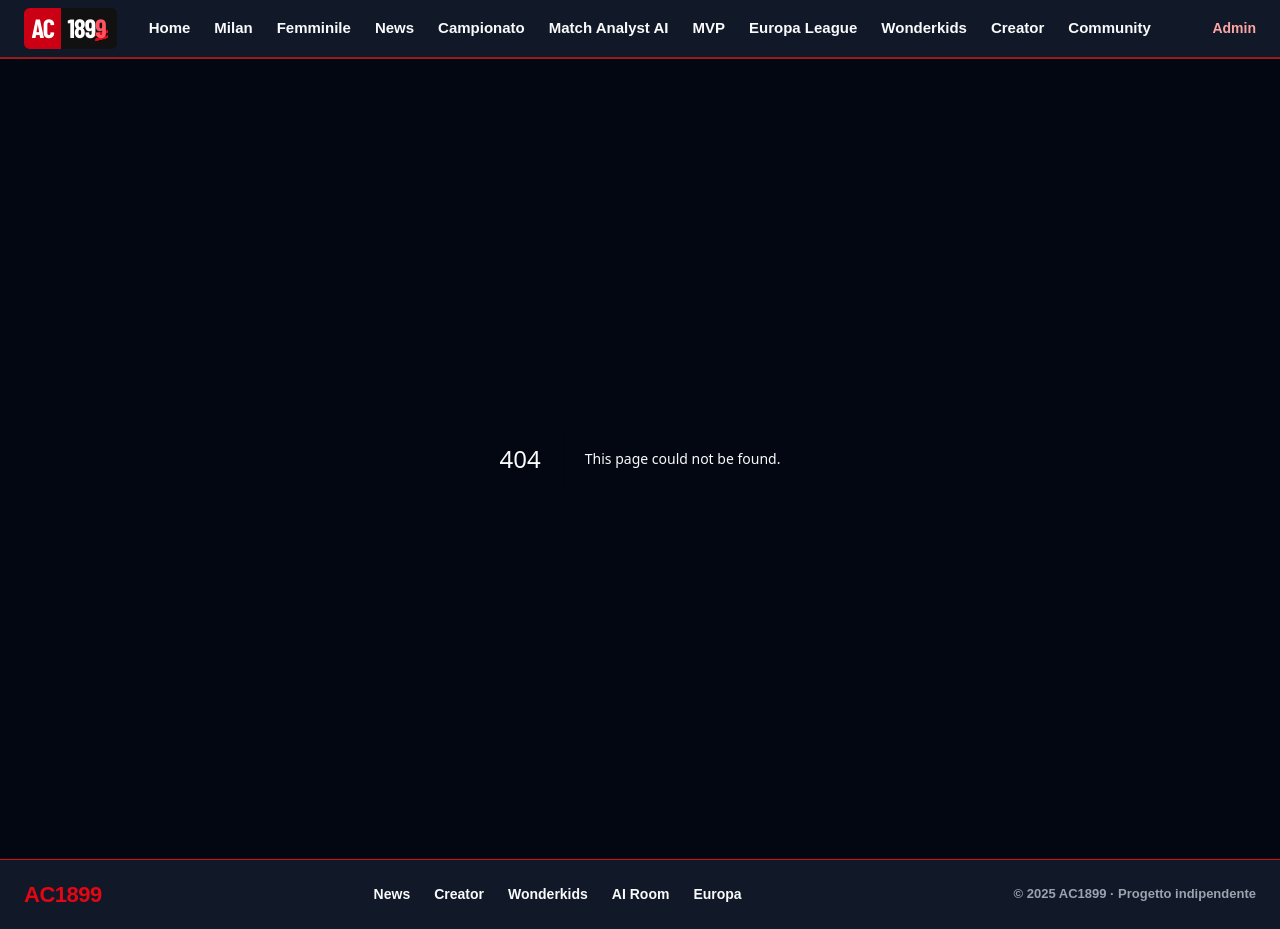
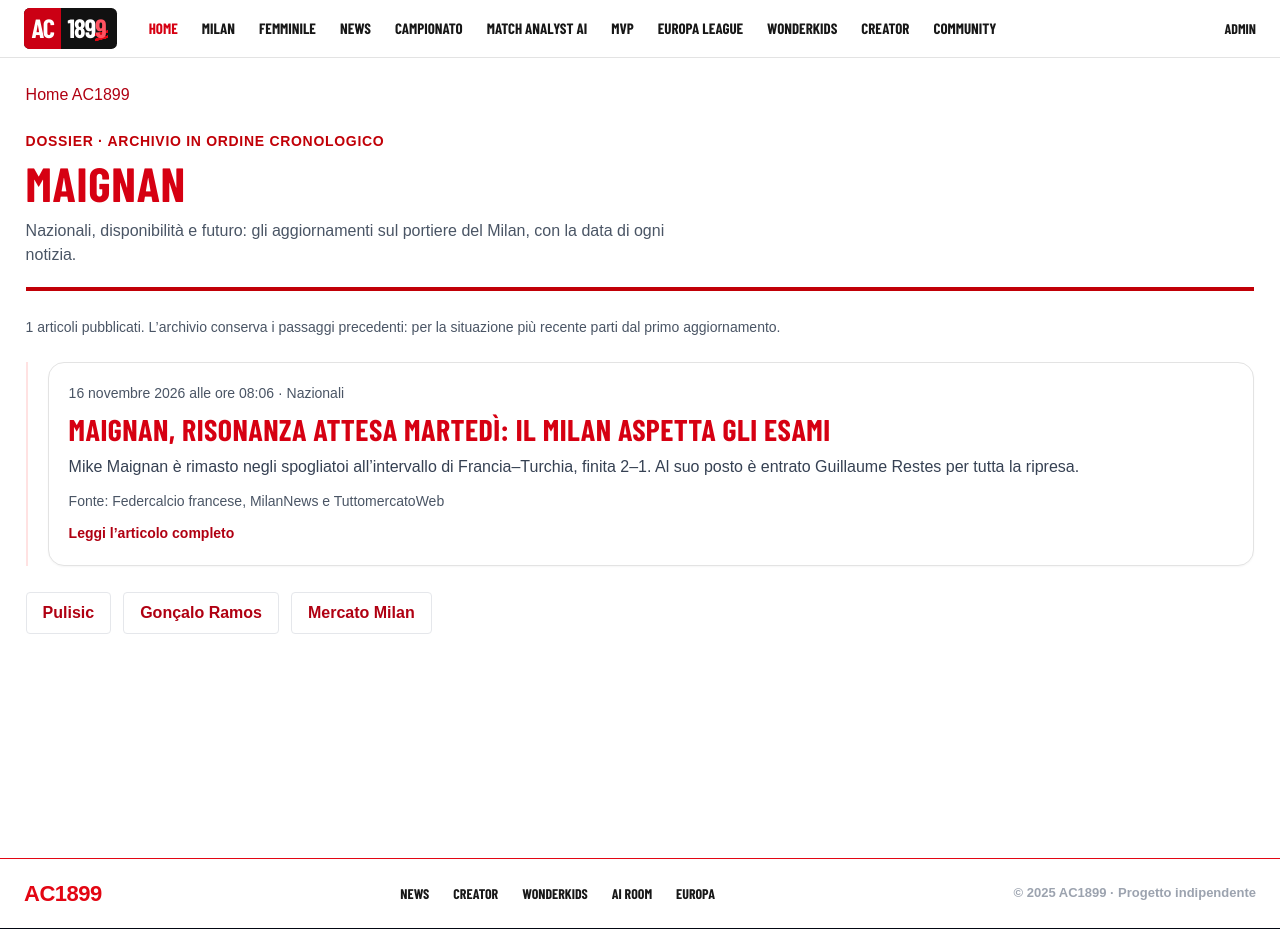
Before and after one commit to giuseppemastrapasqua/ac1899-v2, a Next.js app: page /dossier/maignan in a window 1280 px wide. Before the commit this address had no page. Built offline with nearby package versions, Linux system fonts and the light colour scheme; no server answers; a web font is replaced by a local one.

Commit message:
Add player dossiers and related reading to connect the news archive

```diff
--- /dev/null
+++ b/app/dossier/[topic]/page.tsx
@@ -0,0 +1,32 @@
+import Link from "next/link";
+import { notFound } from "next/navigation";
+import type { Metadata } from "next";
+import { cache } from "react";
+import NewsAutoRefresh from "../../../components/NewsAutoRefresh";
+import { getLocalNews, localNewsHref } from "../../../lib/local-news";
+
+const topics: Record<string, { title: string; description: string; matches: RegExp }> = {
+  maignan: { title: "Maignan", description: "Nazionali, disponibilità e futuro: gli aggiornamenti sul portiere del Milan, con la data di ogni notizia.", matches: /maignan/i },
+  pulisic: { title: "Pulisic", description: "Il percorso di Christian Pulisic tra Milan e Stati Uniti, attraverso gli articoli pubblicati.", matches: /pulisic/i },
+  ramos: { title: "Gonçalo Ramos", description: "Le notizie sull’attaccante tra Milan, Portogallo e rendimento in campo.", matches: /ramos/i },
+  mercato: { title: "Mercato Milan", description: "Trattative, rinnovi e scenari: la cronologia degli articoli. Le indiscrezioni restano tali finché non arriva una conferma ufficiale.", matches: /mercato|endrick|tresoldi|prestito|trasferiment|rinnovo/i },
+};
+const readNews = cache(getLocalNews);
+export async function generateMetadata({ params }: { params: Promise<{ topic: string }> }): Promise<Metadata> {
+  const { topic } = await params;
+  const dossier = topics[topic];
+  return dossier ? { title: `Dossier ${dossier.title}`, description: dossier.description, alternates: { canonical: `/dossier/${topic}` } } : { robots: { index: false } };
+}
+export default async function DossierPage({ params }: { params: Promise<{ topic: string }> }) {
+  const { topic } = await params;
+  const dossier = topics[topic];
+  if (!dossier) notFound();
+  const stories = (await readNews()).filter(story => dossier.matches.test(story.title + " " + story.category)).sort((a, b) => Date.parse(b.date) - Date.parse(a.date));
+  return <main className="ac1899-home min-h-screen"><NewsAutoRefresh /><div className="home-section-inner max-w-4xl">
+    <header className="border-b-4 border-red-700 pb-5"><Link href="/">Home AC1899</Link><p className="mt-6 text-sm font-bold uppercase tracking-wider text-red-700">Dossier · archivio in ordine cronologico</p><h1 className="mt-2 text-5xl">{dossier.title}</h1><p className="mt-3 max-w-2xl text-gray-600">{dossier.description}</p></header>
+    <p className="text-sm text-gray-600">{stories.length} articoli pubblicati. L’archivio conserva i passaggi precedenti: per la situazione più recente parti dal primo aggiornamento.</p>
+    <ol className="space-y-5 border-l-2 border-red-100 pl-5">{stories.map(story => <li key={story.id} className="ac1899-box p-5"><p className="text-sm text-gray-600"><time dateTime={story.date}>{new Date(story.date).toLocaleString("it-IT", { timeZone: "Europe/Rome", day: "numeric", month: "long", year: "numeric", ...(/T\d{2}:\d{2}/.test(story.date) ? { hour: "2-digit", minute: "2-digit" } : {}) })}</time> · {story.category}</p><h2 className="my-2 text-3xl"><Link href={localNewsHref(story.id)}>{story.title}</Link></h2><p className="text-base text-gray-700">{story.body[0]}</p><p className="mt-3 text-sm text-gray-600">Fonte: {story.source}</p><Link href={localNewsHref(story.id)} className="mt-3 inline-block text-sm font-bold">Leggi l’articolo completo</Link></li>)}</ol>
+    {!stories.length && <p>Non sono ancora presenti articoli su questo argomento. <Link href="/news">Consulta tutte le notizie.</Link></p>}
+    <nav aria-label="Altri dossier" className="flex flex-wrap gap-3">{Object.entries(topics).filter(([slug]) => slug !== topic).map(([slug, item]) => <Link key={slug} href={`/dossier/${slug}`} className="rounded border border-gray-200 px-4 py-2 font-semibold">{item.title}</Link>)}</nav>
+  </div></main>;
+}
--- a/app/news/lettura/[slug]/page.tsx
+++ b/app/news/lettura/[slug]/page.tsx
@@ -1,14 +1,17 @@
 import type { Metadata } from "next";
+import Link from "next/link";
 import { cache } from "react";
 import { siteUrl } from "../../../../lib/site-seo";
 import { notFound } from "next/navigation";
 import NewsCover from "../../../../components/NewsCover";
 import { getOfficialMilanCover } from "../../../../lib/acmilan-news";
-import { findLocalNews } from "../../../../lib/local-news";
+import { getLocalNews, localNewsHref } from "../../../../lib/local-news";
+
+const readNews = cache(getLocalNews);
 
 const findStory = cache(async (slug: string) => {
   if (!/^[a-z0-9-]{1,80}$/.test(slug)) return undefined;
-  return findLocalNews(slug);
+  return (await readNews()).find(story => story.id === slug);
 });
 
 export async function generateMetadata({ params }: { params: Promise<{ slug: string }> }): Promise<Metadata> {
@@ -29,6 +32,9 @@ export default async function LocalNewsPage({ params }: { params: Promise<{ slug
   const story = await findStory(slug);
   if (!story) notFound();
   const image = story.coverSource ? await getOfficialMilanCover(story.coverSource) : undefined;
+
+  const terms = story.title.toLocaleLowerCase("it").match(/[\p{L}]{5,}/gu) ?? [];
+  const related = (await readNews()).filter(item => item.id !== story.id).map(item => ({ item, score: terms.filter(term => item.title.toLocaleLowerCase("it").includes(term)).length * 2 + (item.category === story.category ? 1 : 0) })).filter(entry => entry.score > 0).sort((a, b) => b.score - a.score || Date.parse(b.item.date) - Date.parse(a.item.date)).slice(0, 3);
 
   const structuredData = {
     "@context": "https://schema.org", "@type": "NewsArticle",
@@ -55,6 +61,7 @@ export default async function LocalNewsPage({ params }: { params: Promise<{ slug
         </div>
         <footer className="border-t border-gray-200 pt-3 text-sm text-gray-600">Fonte: {story.source}</footer>
       </article>
+      {!!related.length && <section aria-labelledby="related-title" className="mx-auto mt-6 max-w-3xl"><h2 id="related-title" className="mb-4 text-3xl">Continua a leggere</h2><div className="grid gap-3 sm:grid-cols-3">{related.map(({ item }) => <Link key={item.id} href={localNewsHref(item.id)} className="ac1899-box p-4"><p className="mb-2 text-sm text-gray-600">{item.category}</p><h3 className="text-xl">{item.title}</h3><time dateTime={item.date} className="mt-2 block text-sm text-gray-600">{new Date(item.date).toLocaleDateString("it-IT", { timeZone: "Europe/Rome" })}</time></Link>)}</div></section>}
     </main>
   );
 }
--- a/app/page.tsx
+++ b/app/page.tsx
@@ -110,7 +110,7 @@ export default async function Home() {
           </section>
           <section className={styles.panel}><span className={styles.eyebrow}>CERCA IL TUO ARGOMENTO</span><h2>Dentro la notizia</h2>
             <form action="/news" className={styles.search}><label htmlFor="home-search">Giocatore o argomento</label><div><input id="home-search" name="q" placeholder="Maignan, mercato…" /><button type="submit">Cerca</button></div></form>
-            <div className={styles.chips}>{["Maignan", "Pulisic", "Ramos", "Rinnovo"].map(name => <Link key={name} href={`/news?q=${encodeURIComponent(name)}`}>{name}</Link>)}</div>
+            <div className={styles.chips}>{["Maignan", "Pulisic", "Ramos", "Rinnovo"].map(name => <Link key={name} href={name === "Rinnovo" ? "/news?q=Rinnovo" : `/dossier/${name.toLowerCase()}`}>{name}</Link>)}</div>
           </section>
         </aside>
       </div>
```
